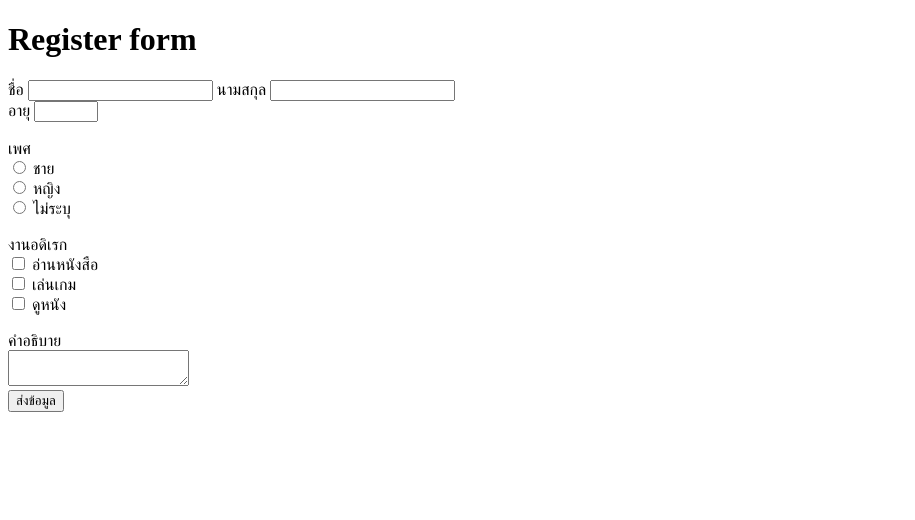
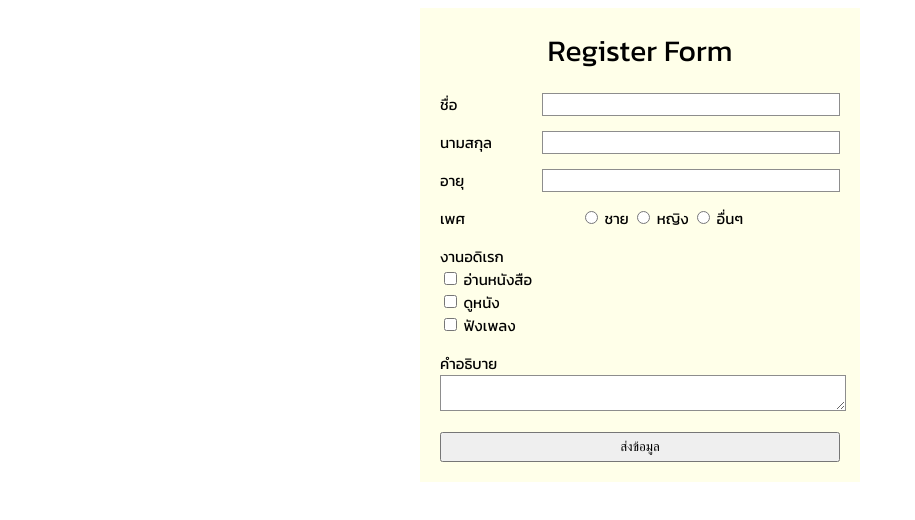
Before and after one commit to walailux/241-2567-700, a plain HTML site: page index_form.html in a window 1280 px wide. Shown: the whole page, without its empty margins (0-915 px from the left). Drawn offline with Linux system fonts and the light colour scheme.

Commit message:
CSS Update

```diff
--- a/index_form.html
+++ b/index_form.html
@@ -3,42 +3,111 @@
 
 <head>
     <meta charset="UTF-8">
-    <meta name="viewport" content="width=<>, initial-scale=1.0">
+    <meta name="viewport" content="width=, initial-scale=1.0">
     <title>Document</title>
+    <style>
+        /* ส่วนนี้คือ CSS */
+        /* ใช้สำหรับแต่ง (id class) */
+        @font-face {
+            font-family: 'Kanit';
+            src: url('Kanit-Regular.ttf');
+        }
+
+        body {
+            font-family: 'Kanit';
+        }
+
+        .container {
+            width: 400px;
+            font-size: 15px;
+            margin-left: auto;
+            margin-right: auto;
+            background-color: rgb(255, 255, 233);
+            padding: 20px;
+        }
+
+        .header {
+            font-size: 30px;
+            text-align: center;
+            margin-bottom: 20px;
+        }
+
+        .header-form {
+            width: 140px;
+        }
+
+        .flex {
+            display: flex;
+        }
+
+        .form-input {
+            margin-bottom: 15px;
+        }
+
+        input.form,
+        textarea {
+            border: 1px solid #8d8d8d;
+            width: 100%;
+        }
+
+        .center {
+            text-align: center;
+        }
+
+        .button {
+            border: 10;
+            width: 100%;
+            height: 30px;
+        }
+    </style>
 </head>
 
 <body>
-    <h1>Register form</h1>
-    ชื่อ <input type="text">
-    นามสกุล <input type="text"> <br>
-    อายุ <input type="number" min="0" max="100"> <br> <br>
-
-    เพศ
+    <!-- form -->
+    <div class="container">
+        <div class="header">
+            Register Form
+        </div>
+        <div class="flex form-input">
+            <div class="header-form">ชื่อ</div>
+            <input class="form" type="text">
+        </div>
+        <div class="flex form-input">
+            <div class="header-form">นามสกุล</div>
+            <input class="form" type="text">
+        </div>
+        <div class="flex form-input">
+            <div class="header-form">อายุ</div>
+            <input class="form" min="0" max="100">
+        </div>
+        <div class="flex gender form-input">
+            <div class="header-form">เพศ</div>
             <div>
             <input name="gender" type="radio"> ชาย
+            <input name="gender" type="radio"> หญิง
+            <input name="gender" type="radio"> อื่นๆ
             </div>
-    <div>
-        <input name="gender" type="radio"> หญิง
         </div>
-    <div>
-        <input name="gender" type="radio"> ไม่ระบุ
-    </div> <br>
-
-    งานอดิเรก
+        <div class="form-input">
+            <div class="header-form">งานอดิเรก</div>
             <div>
                 <input name="hobby" type="checkbox"> อ่านหนังสือ
             </div>
             <div>
-        <input name="hobby" type="checkbox"> เล่นเกม
+                <input name="hobby" type="checkbox"> ดูหนัง
             </div>
             <div>
-        <input name="hobby" type="checkbox"> ดูหนัง
-    </div> <br>
-
-    <div>
-        คำอธิบาย <br>
+                <input name="hobby" type="checkbox"> ฟังเพลง
+            </div>
+        </div>
+        <div class="form-input">
+            คำอธิบาย
             <textarea></textarea>
         </div>
-    <button>ส่งข้อมูล</button>
+        <div class="center">
+            <button class="button">ส่งข้อมูล</button>
+        </div>
+    </div>
+
 </body>
 </html>
```
Also changed, not shown: Kanit-Regular.ttf (added). Lines whose indentation alone changed are shown as unchanged.
